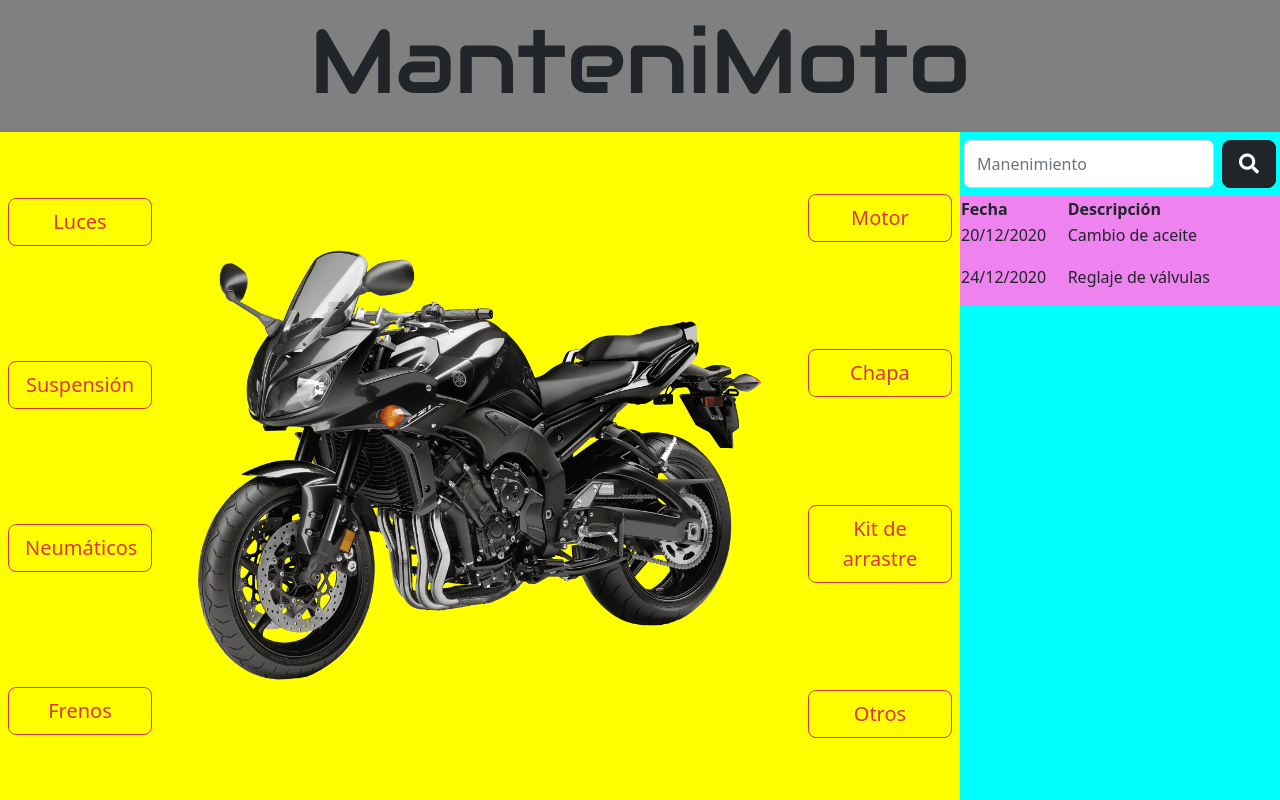
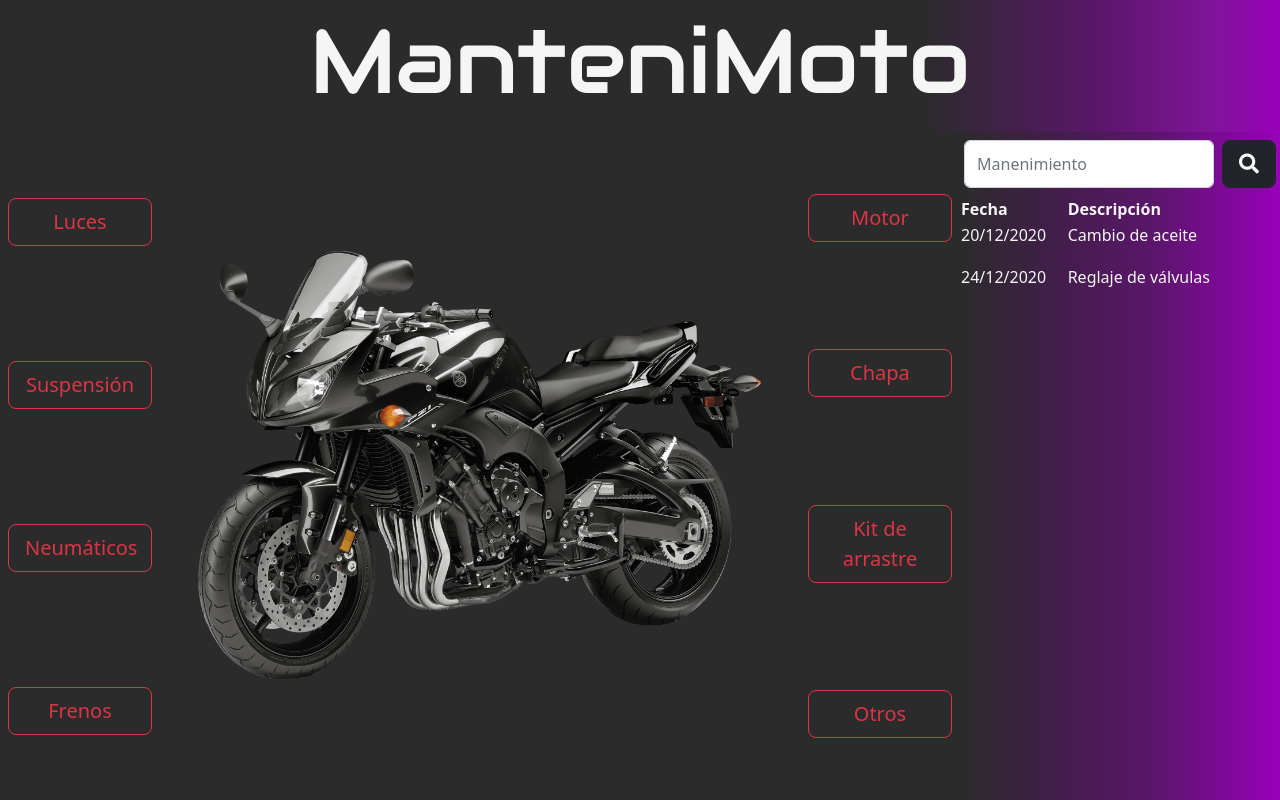
Before and after one commit to alx-anson/Mantenimoto, a plain HTML site: page index.html in a window 1280 px wide. Drawn offline with nearby package versions, Linux system fonts and the light colour scheme; a web font is replaced by a local one.

Commit message:
Commit para cambiar de PC

```diff
--- a/estilos.css
+++ b/estilos.css
@@ -10,16 +10,24 @@ header {
     font-family: "Audiowide", sans-serif;
     font-size: 45px;
     text-align: center;
+    background: rgb(43, 43, 43);
+    background: linear-gradient(90deg, rgba(43, 43, 43, 1) 72%, rgba(91, 22, 107, 1) 86%, rgba(129, 20, 154, 1) 95%, rgba(152, 0, 186, 1) 100%);
 }
 
 h1 {
     font-size: 2em;
 }
 
+body {
+    background-color: #2B2B2B;
+    color: whitesmoke;
+}
+
+aside {
+    background: rgb(43, 43, 43);
+    background: linear-gradient(90deg, rgba(43, 43, 43, 1) 0%, rgba(65, 30, 73, 1) 29%, rgba(91, 22, 107, 1) 61%, rgba(152, 0, 186, 1) 100%);
+}
+
 .row {
     margin: 0 !important;
 }
-
-table {
-
-}
--- a/pruebas.css
+++ b/pruebas.css
@@ -1,4 +1,4 @@
-header {
+/* header {
     background-color: grey;
 }
 
@@ -16,4 +16,4 @@ table {
 
 aside {
     background-color: aqua;
-}
+} */
```
